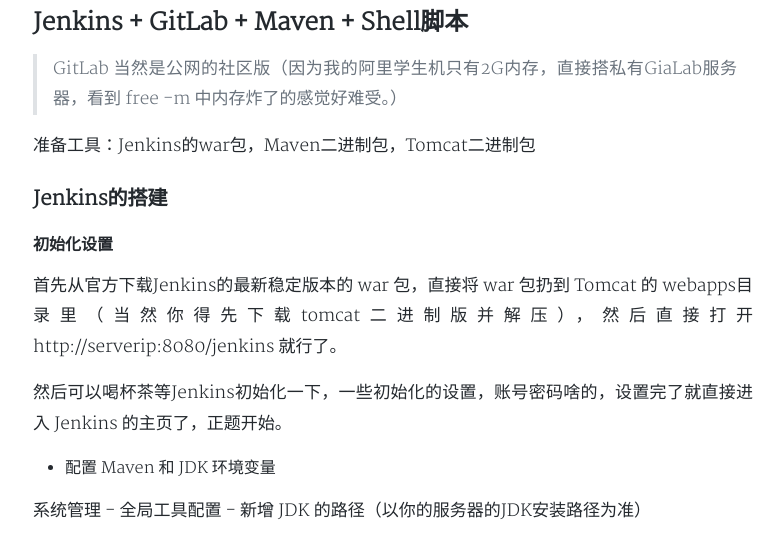
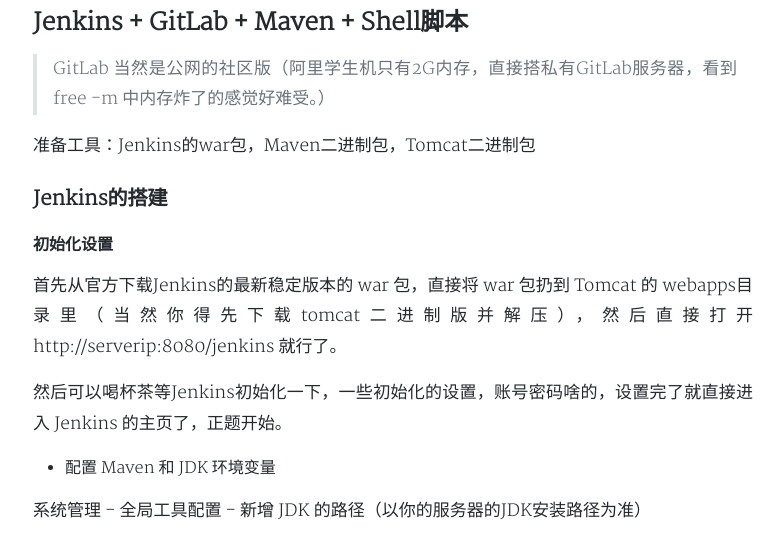
Before and after one commit to Coder-Leon/Coder-Leon.github.io, a Jekyll site: the page built from _posts/2018-06-22-jenkins.md, in a window 1280 px wide and 900 px high, scrolled down 1861 px, cut to the strip 202-736 px from the top of the window. Shown: the whole strip, without its empty margins (247-1030 px from the left). Built offline with Jekyll 4.4.1, drawn with Linux system fonts in a browser that asks for light colours; nearby versions of some CDN libraries; comment, search, counter and statistics services are not loaded; a style sheet for code colours, icons or effects is not loaded.

Commit message:
update jenkins

```diff
--- a/_posts/2018-06-22-jenkins.md
+++ b/_posts/2018-06-22-jenkins.md
@@ -46,7 +46,7 @@
 
 ## Jenkins + GitLab + Maven + Shell脚本
 
-> GitLab 当然是公网的社区版（因为我的阿里学生机只有2G内存，直接搭私有GiaLab服务器，看到 free -m 中内存炸了的感觉好难受。）
+> GitLab 当然是公网的社区版（阿里学生机只有2G内存，直接搭私有GitLab服务器，看到 free -m 中内存炸了的感觉好难受。）
 
 准备工具：Jenkins的war包，Maven二进制包，Tomcat二进制包
 
```
